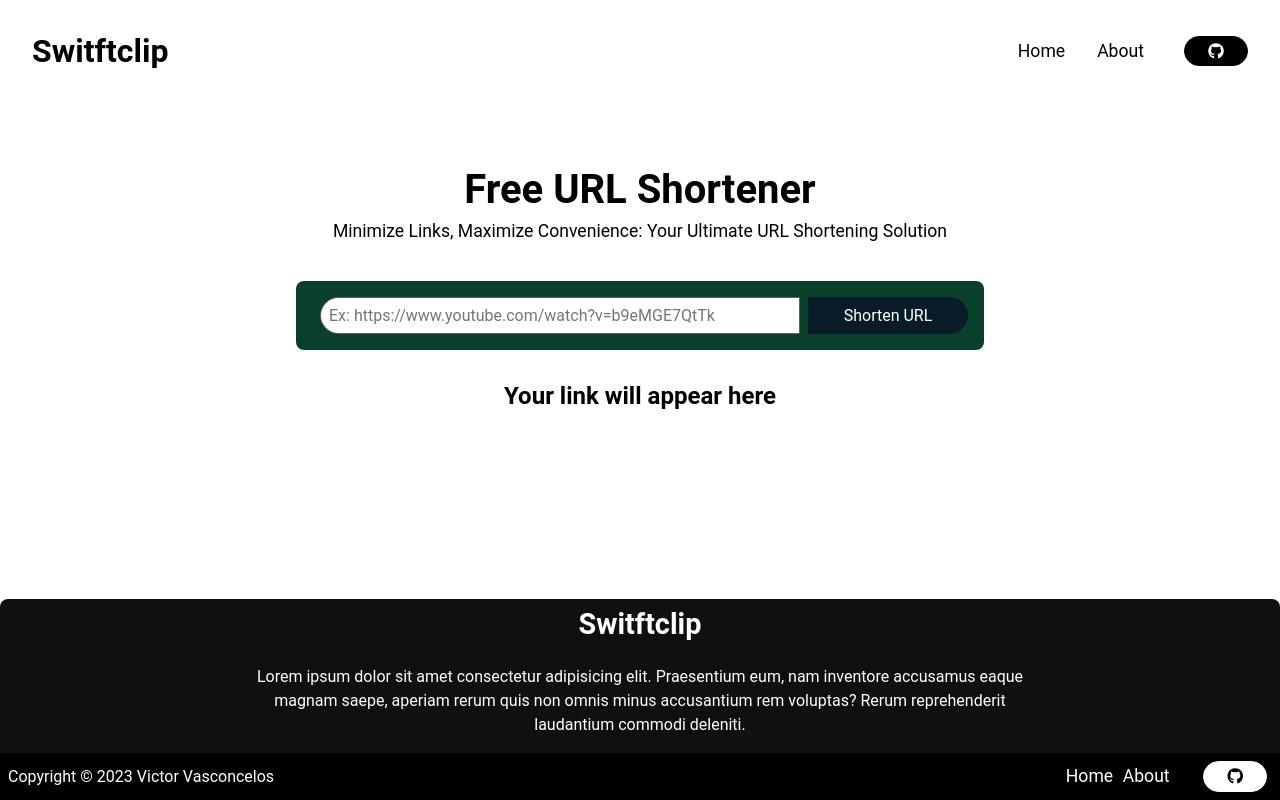
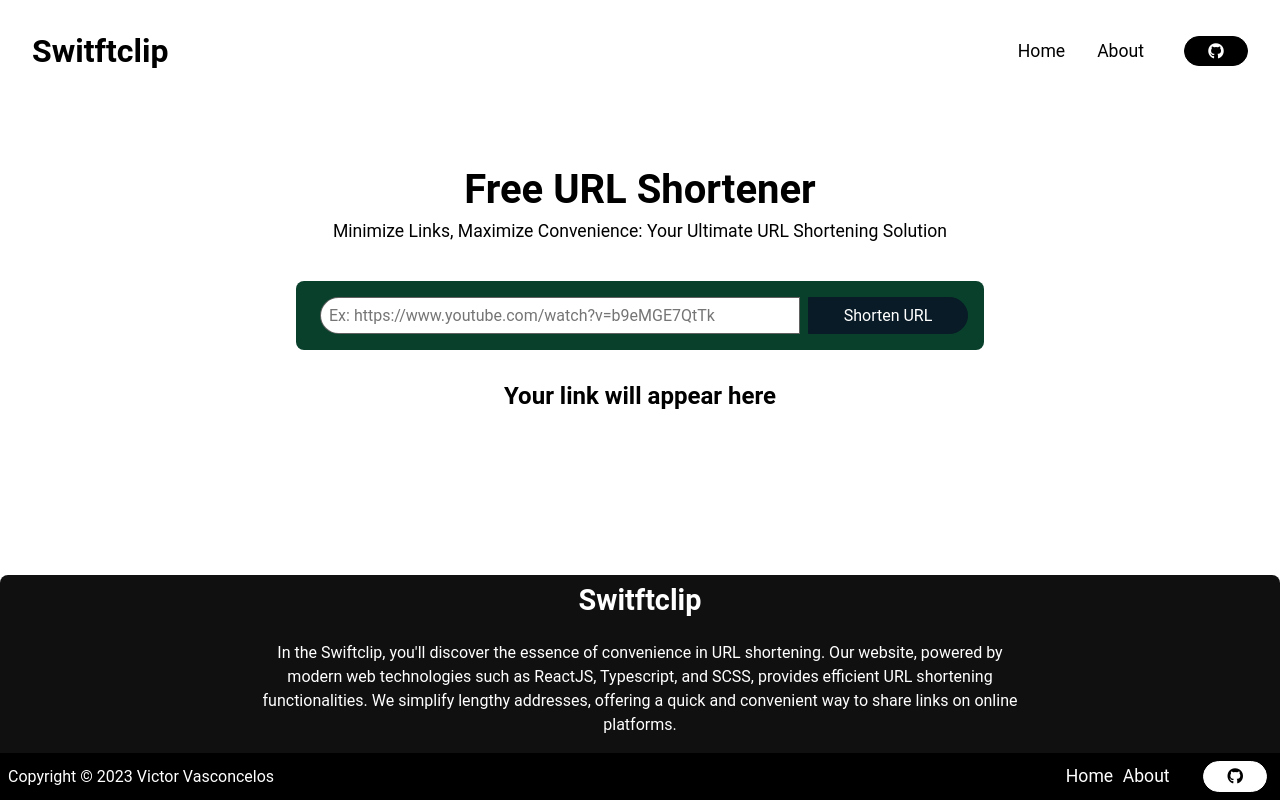
Before and after one commit to OVasconceloss/swiftclip-shortener, a React (Vite) app: page / in a window 1280 px wide. Built offline with nearby package versions, Linux system fonts and the light colour scheme.

Commit message:
chore: Change footer text

```diff
--- a/src/components/Footer/Footer.tsx
+++ b/src/components/Footer/Footer.tsx
@@ -8,11 +8,14 @@ export const Footer: React.FC = () => {
         <footer className="footer">
             <h2 className="footer-title">Switftclip</h2>
             <p className="footer-description">
-                Lorem ipsum dolor sit amet consectetur adipisicing elit.
-                Praesentium eum, nam inventore accusamus eaque magnam saepe, aperiam
-                rerum quis non omnis minus accusantium rem voluptas? Rerum reprehenderit laudantium commodi deleniti.
+                In the Swiftclip, you'll discover the essence of convenience in
+                URL shortening. Our website, powered by modern web technologies
+                such as ReactJS, Typescript, and SCSS, provides efficient URL shortening
+                functionalities. We simplify lengthy addresses, offering a quick and
+                convenient way to share links on online platforms.
             </p>
             <div className="footer-contacts">
+
 
             </div>
             <div className="footer-copyright">
```
